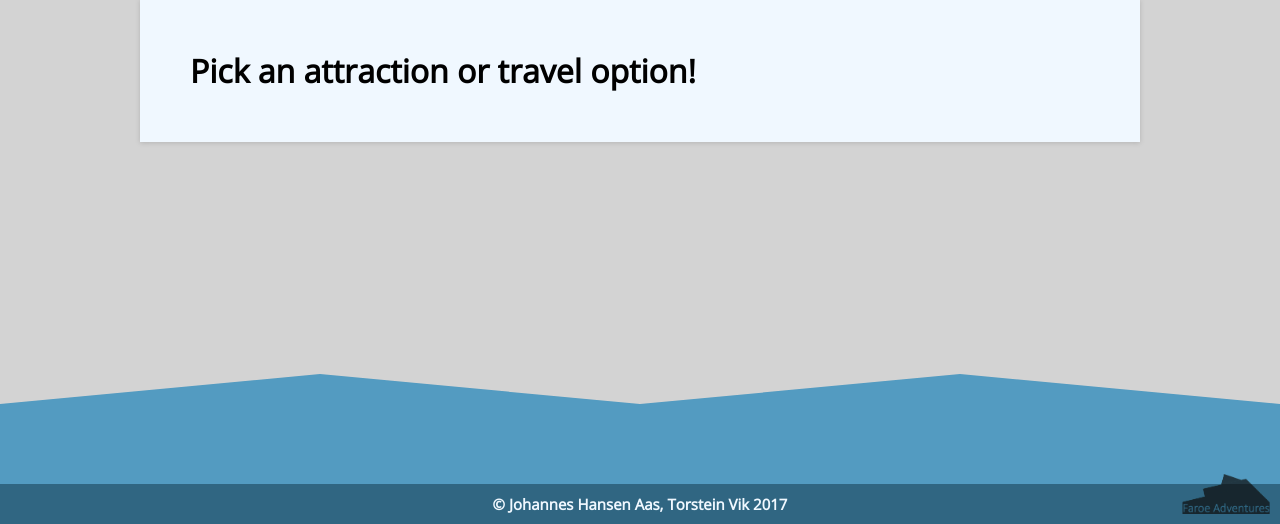
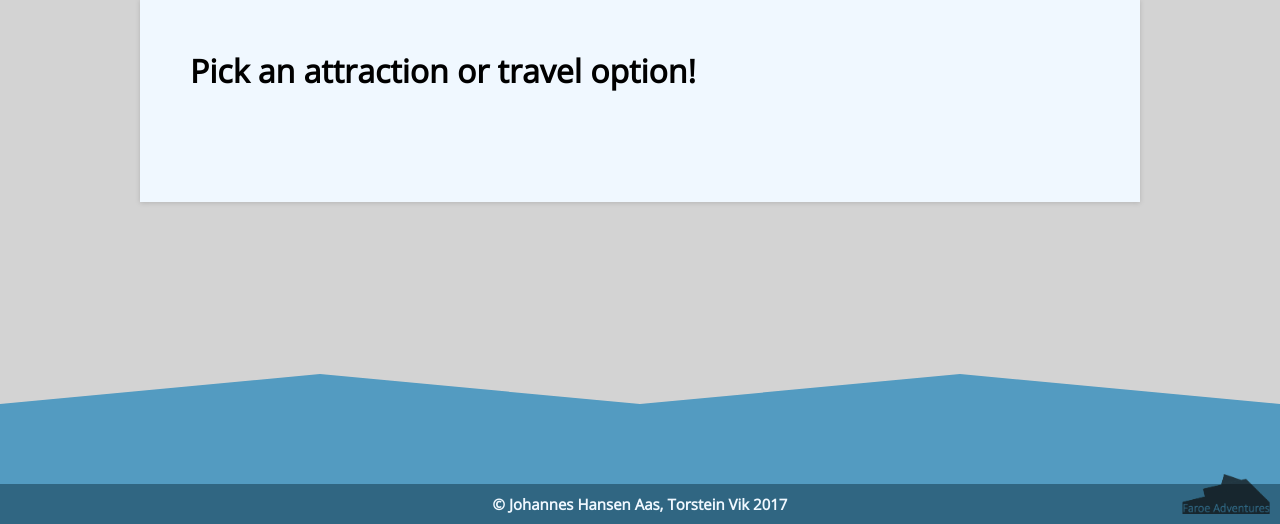
Before and after one commit to torstein-vik/mitt-feriested, a PHP site: page /index.php?page=attractions in a window 1280 px wide. Shown: the part 276-800 px from the top of the page. Run offline with PHP 8.4, Linux system fonts and the light colour scheme; data that the repository does not hold is empty; some libraries are stand-ins or nearby versions.

Commit message:
Added animation

```diff
--- a/src/attractions.css
+++ b/src/attractions.css
@@ -1,4 +1,6 @@
 #tags{
+    margin-top: 30px;
+    margin-bottom: 30px;
     display: flex;
     justify-content: space-around;
     flex-wrap: wrap;
@@ -13,10 +15,12 @@
     margin: 10px;
     text-align: center;
     cursor: pointer;
+
+    transition: all 500ms;
 }
 
 .tagselector:hover {
-    box-shadow: 0 0 5px lightgrey;
+    box-shadow: 0 0 8px lightgrey;
     background-color: lightblue;
 }
 
```
